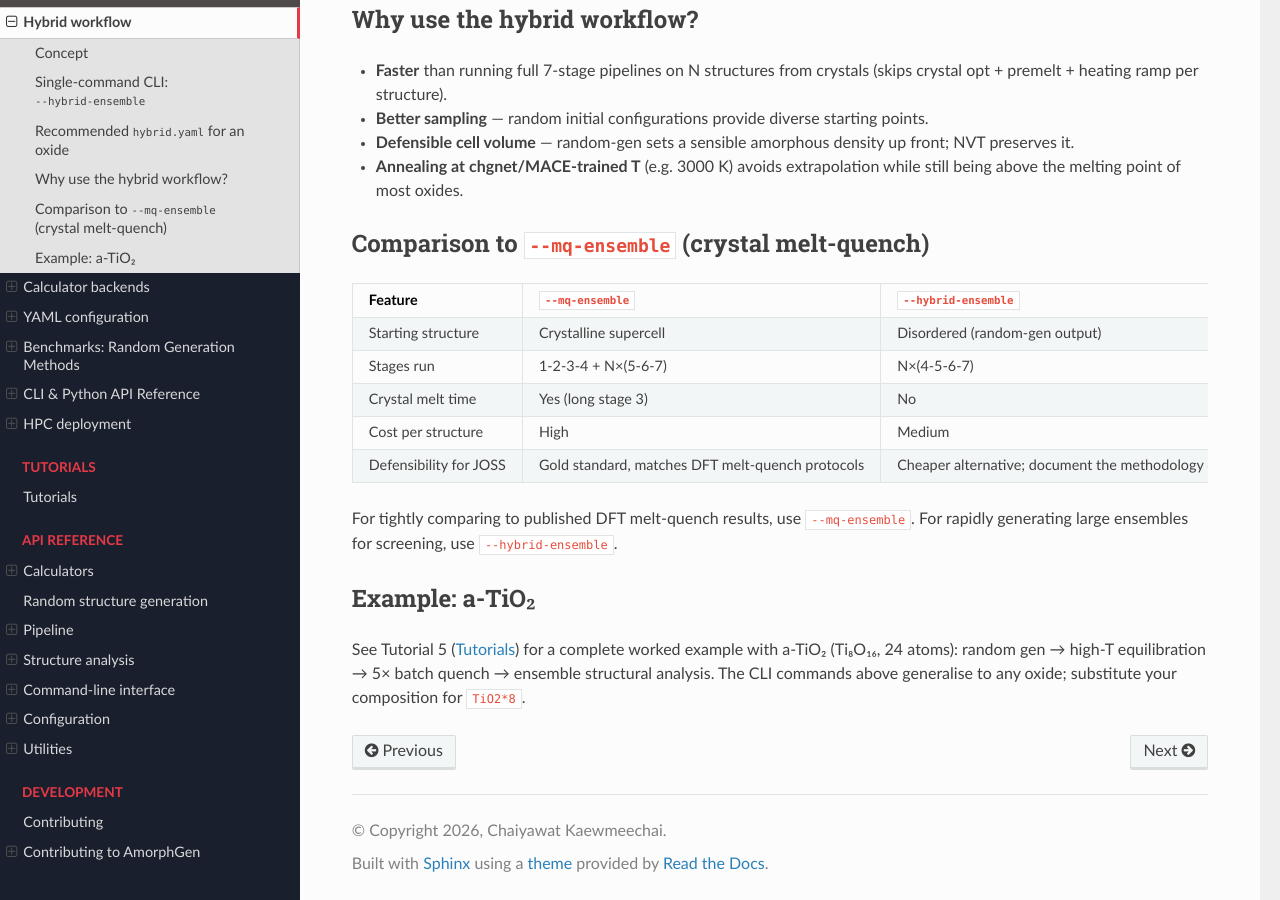
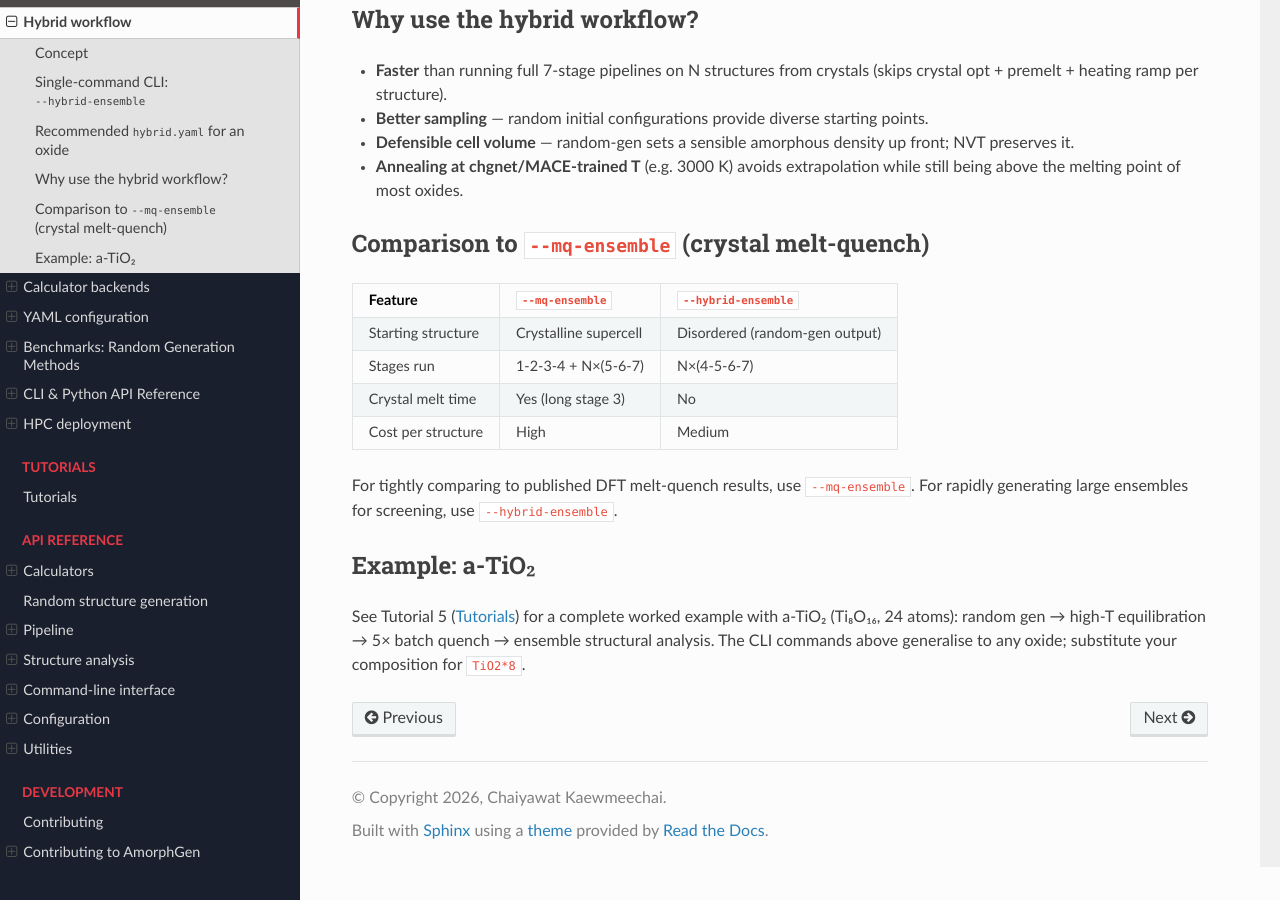
Before and after one commit to SMTG-Bham/AmorphGen, a Sphinx documentation site: the page built from docs/guides/hybrid-workflow.md, in a window 1280 px wide and 900 px high, scrolled down 1795 px. Built offline with Sphinx 7.4.7 and the Read the Docs theme 3.1.0, drawn with Linux system fonts in a browser that asks for light colours.

Commit message:
Update defensibility notes in hybrid workflow guide
Clarify the defensibility for JOSS in hybrid workflow comparison.

```diff
--- a/docs/guides/hybrid-workflow.md
+++ b/docs/guides/hybrid-workflow.md
@@ -101,7 +101,6 @@ opt:
 | Stages run | 1-2-3-4 + N×(5-6-7) | N×(4-5-6-7) |
 | Crystal melt time | Yes (long stage 3) | No |
 | Cost per structure | High | Medium |
-| Defensibility for JOSS | Gold standard, matches DFT melt-quench protocols | Cheaper alternative; document the methodology deviation |
 
 For tightly comparing to published DFT melt-quench results, use `--mq-ensemble`. For rapidly generating large ensembles for screening, use `--hybrid-ensemble`.
 
```
